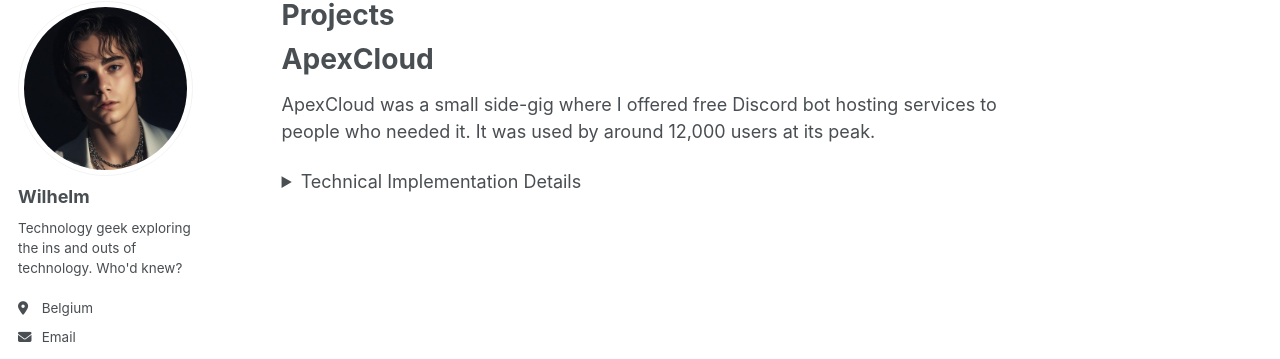
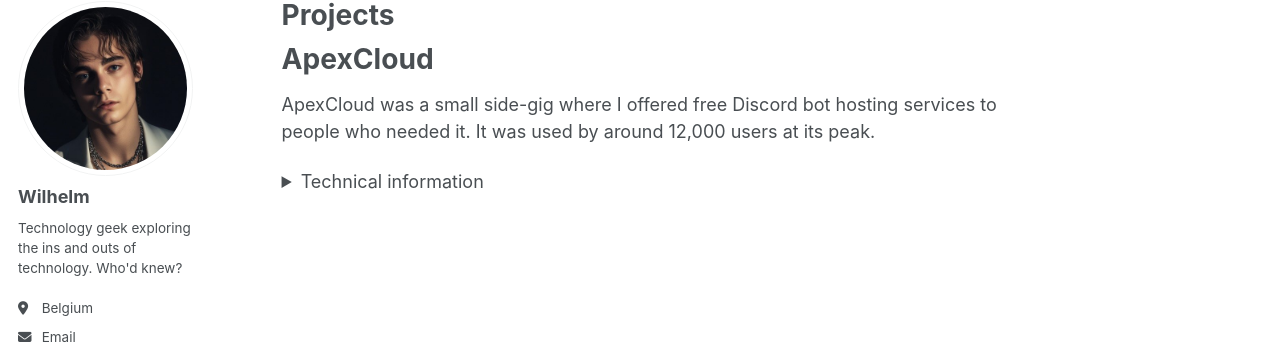
Before and after one commit to liechtenberg/liechtenberg, a Jekyll site: the page built from _pages/projects.md, in a window 1280 px wide. Shown: the part 98-457 px from the top of the page. Built offline with Jekyll 4.4.1, drawn with Linux system fonts in a browser that asks for light colours; a script that is not in the unit is left out.

Commit message:
Update projects.md

```diff
--- a/_pages/projects.md
+++ b/_pages/projects.md
@@ -12,7 +12,7 @@ redirect_from:
 ApexCloud was a small side-gig where I offered free Discord bot hosting services to people who needed it. It was used by around 12,000 users at its peak.
 
 <details>
-  <summary>Technical Implementation Details</summary>
+  <summary>Technical information</summary>
 
   <h2>Technologies Used</h2>
 
```
